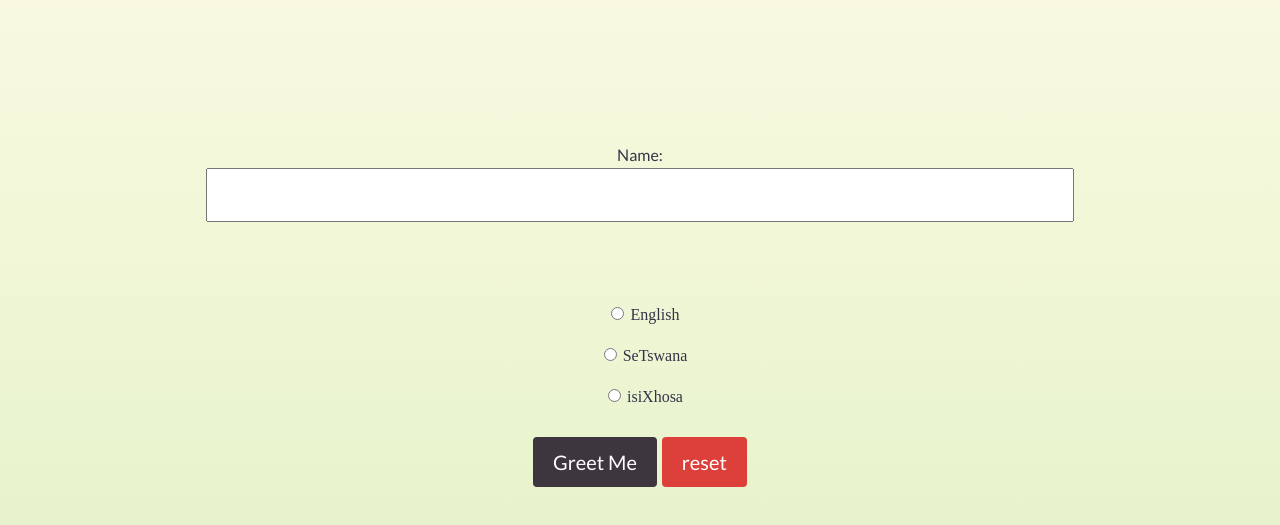
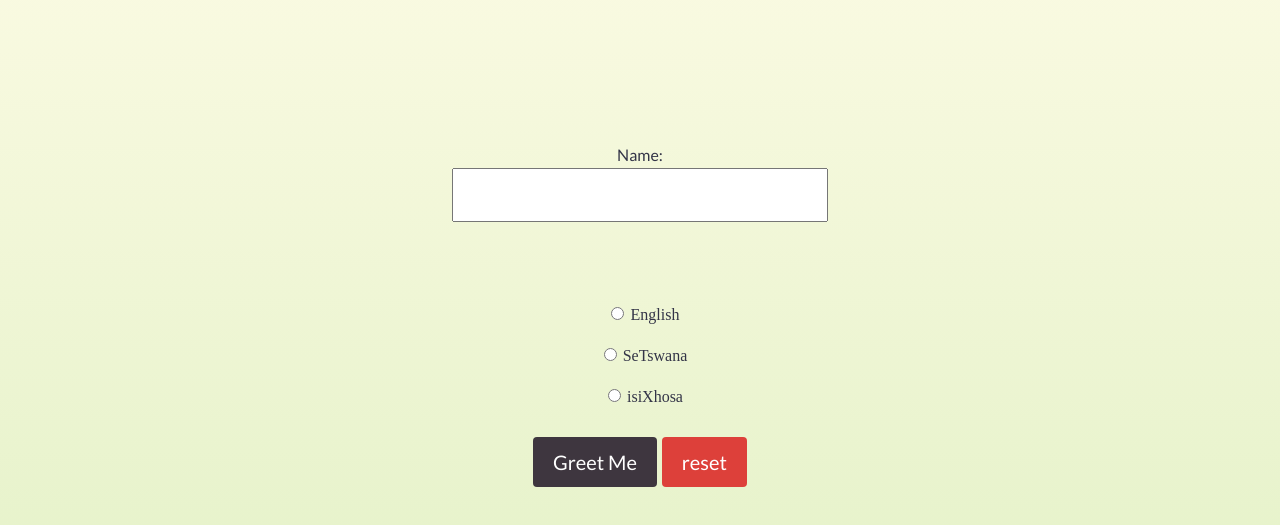
Before and after one commit to Malebo25/greetings, a plain HTML site: page index.html in a window 1280 px wide. Shown: the part 195-720 px from the top of the page. Drawn offline with Linux system fonts and the light colour scheme.

Commit message:
text-box size

```diff
--- a/css/greet.css
+++ b/css/greet.css
@@ -72,7 +72,7 @@ button:hover {
   display: flex;
   justify-content: center;
   text-align: center;
-  width: 70%;
+  width: 30%;
   font-size: 2em;
 }
 .danger {
```
